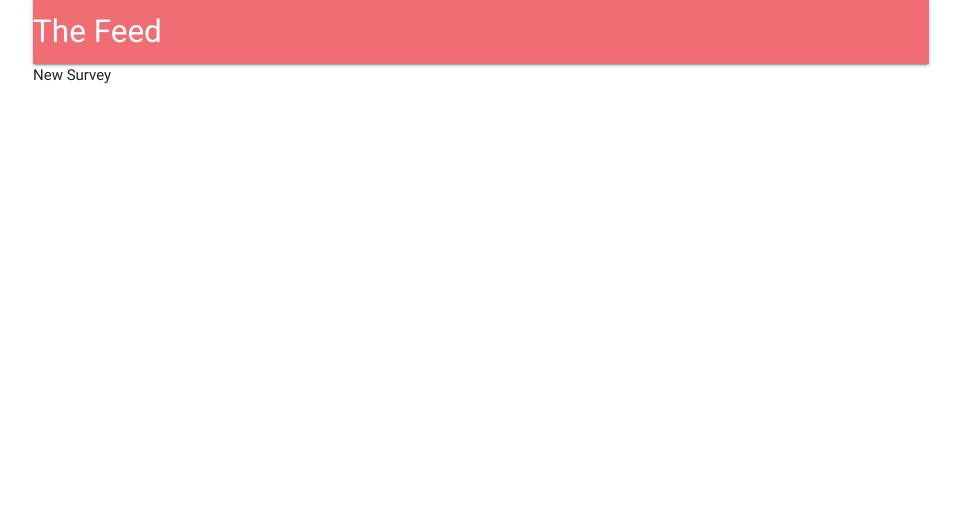
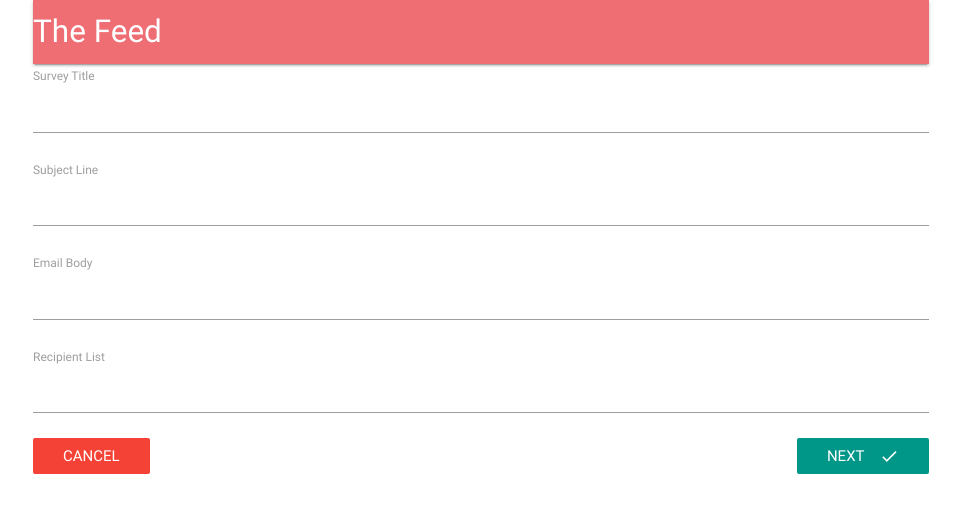
Before and after one commit to ibramos/The-Feed, a React app in the folder client/: page /surveys/new in a window 1280 px wide. Shown: the whole page, without its empty margins (159-1120 px from the left). Built offline with nearby package versions, Linux system fonts and the light colour scheme; no server answers.

Commit message:
create form feature to generate survey template

```diff
--- a/client/package.json
+++ b/client/package.json
@@ -20,6 +20,7 @@
     "react-scripts": "1.0.13",
     "react-stripe-checkout": "^2.6.3",
     "redux": "^3.7.2",
+    "redux-form": "^7.0.4",
     "redux-thunk": "^2.2.0"
   },
   "scripts": {
--- a/client/public/index.html
+++ b/client/public/index.html
@@ -10,6 +10,7 @@
     -->
     <link rel="manifest" href="%PUBLIC_URL%/manifest.json">
     <link rel="shortcut icon" href="%PUBLIC_URL%/favicon.ico">
+    <link href="https://fonts.googleapis.com/icon?family=Material+Icons" rel="stylesheet">
     <!--
       Notice the use of %PUBLIC_URL% in the tags above.
       It will be replaced with the URL of the `public` folder during the build.
@@ -19,7 +20,7 @@
       work correctly both with client-side routing and a non-root public URL.
       Learn how to configure a non-root public URL by running `npm run build`.
     -->
-    <title>React App</title>
+    <title>The Feed</title>
   </head>
   <body>
     <noscript>
--- a/client/src/components/App.js
+++ b/client/src/components/App.js
@@ -1,10 +1,10 @@
 import React, { Component } from "react";
 import { BrowserRouter, Route } from "react-router-dom";
-import {connect} from "react-redux"
-import * as actions from '../actions/actions'
+import { connect } from "react-redux";
+import * as actions from "../actions/actions";
 import Header from "./Header";
 import Dashboard from "./Dashboard";
-import NewSurvey from "./NewSurvey";
+import NewSurvey from "./surveys/NewSurvey";
 import LandingPage from "./LandingPage";
 
 class App extends Component {
@@ -14,16 +14,14 @@
 
   render() {
     return (
+      <BrowserRouter>
         <div className="container">
-        <BrowserRouter>
-          <div>
           <Header />
           <Route exact path="/" component={LandingPage} />
           <Route exact path="/surveys" component={Dashboard} />
           <Route path="/surveys/new" component={NewSurvey} />
         </div>
       </BrowserRouter>
-      </div>
     );
   }
 }
--- a/client/src/components/Dashboard.js
+++ b/client/src/components/Dashboard.js
@@ -1,9 +1,17 @@
-import React, { Component } from "react";
+import React from "react";
+import { Link } from "react-router-dom";
 
-class Dashboard extends Component {
-  render() {
-    return <div> Dashboard </div>;
-  }
-}
+const Dashboard = () => {
+  return (
+    <div>
+      Dashboard
+      <div className="fixed-action-btn">
+        <Link to="/surveys/new" className="btn-floating btn-large red">
+          <i className="material-icons">add</i>
+        </Link>
+      </div>
+    </div>
+  );
+};
 
 export default Dashboard;
--- /dev/null
+++ b/client/src/components/surveys/FormField.js
@@ -0,0 +1,14 @@
+import React from "react";
+
+export default ({ input, label, meta: { error, touched } }) => {
+  console.log("input: ", input);
+  return (
+    <div>
+      <label>{label}</label>
+      <input {...input} style={{ marginBottom: "5px" }} />
+      <div className="red-text" style={{ marginBottom: "20px" }}>
+        {touched && error}
+      </div>
+    </div>
+  );
+};
--- a/client/src/components/NewSurvey.js
+++ b/client/src/components/surveys/NewSurvey.js
@@ -1,9 +1,12 @@
 import React, { Component } from "react";
+import SurveyForm from "./SurveyForm";
 
 class NewSurvey extends Component {
   render() {
     return (
-<div>New Survey</div>
+      <div>
+        <SurveyForm />
+      </div>
     );
   }
 }
--- /dev/null
+++ b/client/src/components/surveys/SurveyForm.js
@@ -0,0 +1,64 @@
+import _ from "lodash";
+import React, { Component } from "react";
+import { reduxForm, Field } from "redux-form";
+import { Link } from "react-router-dom";
+import FormField from "./FormField";
+
+const FIELDS = [
+  { label: "Survey Title", name: "title" },
+  { label: "Subject Line", name: "subject" },
+  { label: "Email Body", name: "body" },
+  { label: "Recipient List", name: "emails" }
+];
+
+class SurveyForm extends Component {
+  renderFields() {
+    return _.map(FIELDS, ({ label, name }) => {
+      return (
+        <Field
+          key={name}
+          component={FormField}
+          type="text"
+          label={label}
+          name={name}
+        />
+      );
+    });
+  }
+
+  render() {
+    return (
+      <div>
+        <form
+          onSubmit={this.props.handleSubmit(values => {
+            console.log(values);
+          })}
+        >
+          {this.renderFields()}
+          <Link to="/surveys" className="red btn-flat left white-text">
+            Cancel
+          </Link>
+          <button type="submit" className="teal btn-flat right white-text">
+            Next
+            <i className="material-icons right">done</i>
+          </button>
+        </form>
+      </div>
+    );
+  }
+}
+
+function validate(values) {
+  const errors = {};
+  _.each(FIELDS, ({ name }) => {
+    if (!values[name]) {
+      errors[name] = "Please provide a value.";
+    }
+  });
+  return errors;
+}
+
+export default reduxForm({
+  validate,
+  form: "surveyForm"
+})(SurveyForm);
--- a/client/src/index.js
+++ b/client/src/index.js
@@ -8,6 +8,7 @@
 import App from "./components/App";
 import reducers from "./reducers/combine";
 
+//remove later - usage to test out survey routes
 import axios from 'axios'
 window.axios = axios
 
--- a/client/src/reducers/combine.js
+++ b/client/src/reducers/combine.js
@@ -1,6 +1,8 @@
 import { combineReducers } from "redux";
+import { reducer as reduxForm} from "redux-form";
 import oAuthReducer from "./oAuthReducer";
 
 export default combineReducers({
-  oAuth: oAuthReducer
+  oAuth: oAuthReducer,
+  form: reduxForm
 });
--- a/package.json
+++ b/package.json
@@ -31,6 +31,7 @@
     "concurrently": "^3.5.0",
     "cookie-session": "^1.3.1",
     "express": "^4.15.4",
+    "lodash": "^4.17.4",
     "mongoose": "^4.11.10",
     "passport": "^0.4.0",
     "passport-google-oauth20": "^1.0.0",
--- a/server/services/passport.js
+++ b/server/services/passport.js
@@ -50,6 +50,10 @@
      * @param {Function} done - Used to end function.
      */
     async (accessToken, refreshToken, profile, done) => {
+      //to add:
+      //profile.photos[0].value => image
+      //profile.displayName => name of user account
+      //profile.name.givenName => first name
       const userExists = await User.findOne({ googleID: profile.id });
       if (userExists) return done(null, userExists);
       const user = await new User({ googleID: profile.id }).save();
```
Also changed, not shown: 1 other file. Lines whose indentation alone changed are shown as unchanged.
